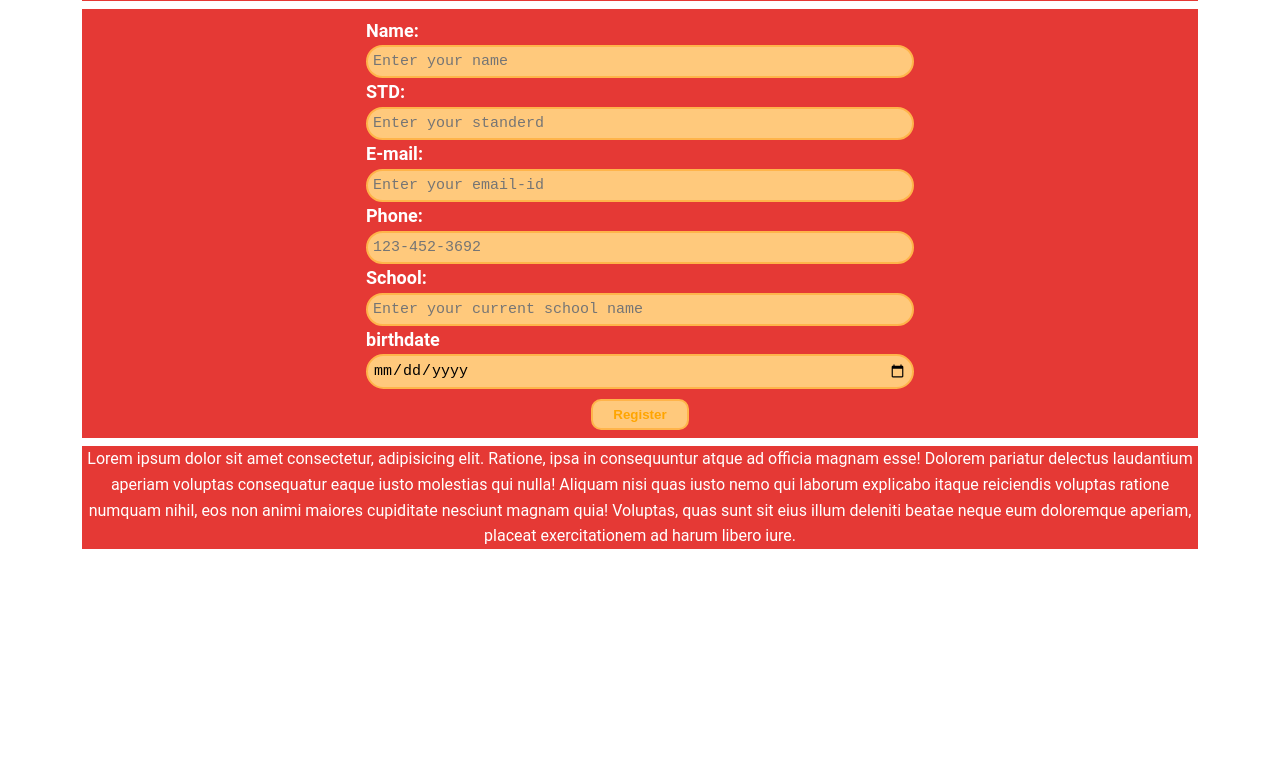
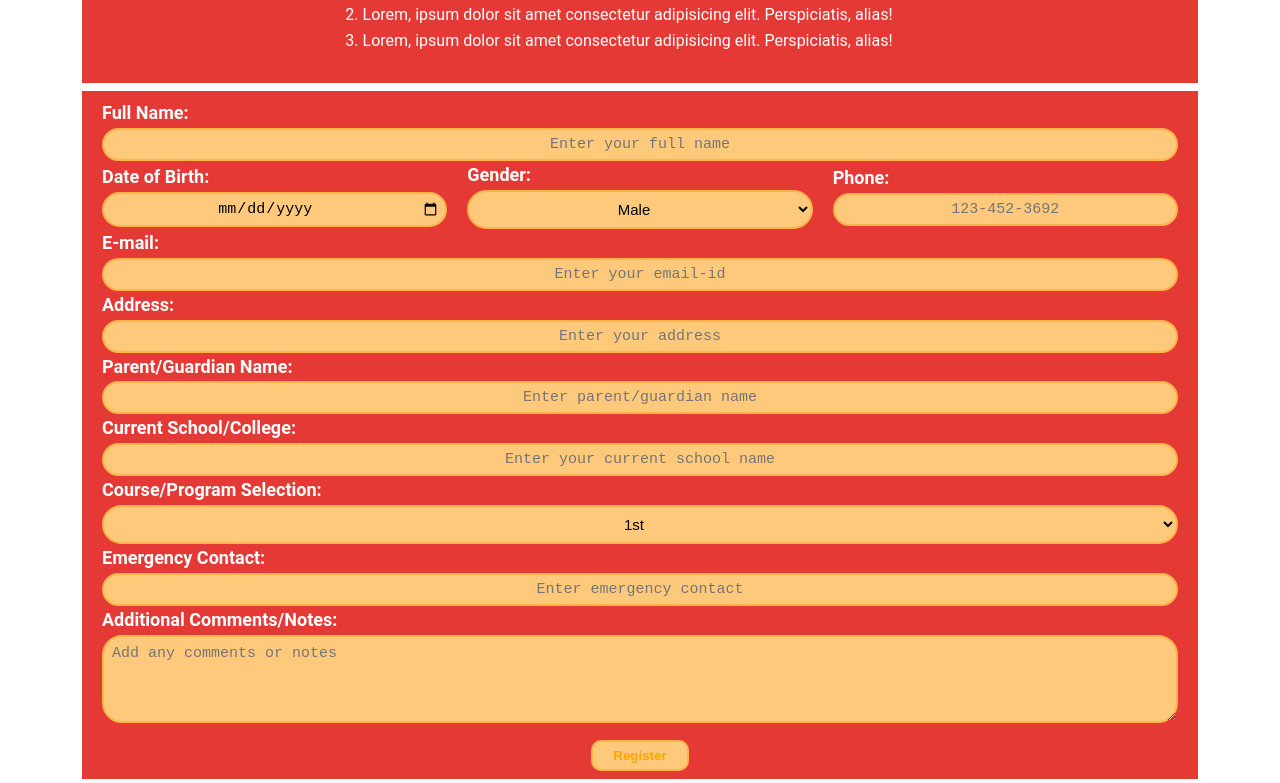
Before and after one commit to ShaniTheCoder/S.V.Academy, a plain HTML site: page HTML/Registration_form.html in a window 1280 px wide. Shown: the part 249-1032 px from the top of the page. Before the commit the page ends 838 px from the top, so only its background shows below. Drawn offline with Linux system fonts and the light colour scheme.

Commit message:
added more css to registration.html

```diff
--- a/HTML/Registration_form.html
+++ b/HTML/Registration_form.html
@@ -7,6 +7,7 @@
     <title>Registration form</title>
     <link rel="stylesheet" href="/css/style.css">
     <link rel="stylesheet" href="/css/Registration_form.css">
+    <link rel="shortcut icon" href="/image/logo.png" type="image/x-icon">
 </head>
 
 <body>
@@ -23,43 +24,124 @@
         </div>
         <div id="register"><a href="Registration_form.html">Register</a></div>
     </nav>
-    <main>
+    <main class="main">
         <div class="head">
-            <div class="logo">
-                <img src="/image/logo.png" alt="Academy_Logo">
+            <div class="segment">
+                <img src="/image/logo.png" alt="">
+                <h3>Register for S.V.Academy</h4>
             </div>
-            <div class="content">
-                <h2>S.V.Academy</h2>
-                <p>Register for s.v.academy</p>
+            <div>
+                <p>Note:
+                    1. Lorem, ipsum dolor sit amet consectetur adipisicing elit. Perspiciatis, alias!<br>
+                    2. Lorem, ipsum dolor sit amet consectetur adipisicing elit. Perspiciatis, alias!<br>
+                    3. Lorem, ipsum dolor sit amet consectetur adipisicing elit. Perspiciatis, alias!
+                </p>
             </div>
         </div>
 
         <div class="Form-content">
-            <form action="/PHP/data.php">
-                <label for="name">Name: </label>
-                <input type="text" name="student-name" id="name" placeholder="Enter your name">
-                <label for="standerd">STD:</label>
-                <input type="text" name="standerd" id="standerd" placeholder="Enter your standerd">
-                <label for="email">E-mail:</label>
-                <input type="email" name="email" id="email" placeholder="Enter your email-id">
-                <label for="phone">Phone:</label>
-                <input type="tel" name="phone" id="phone" placeholder="123-452-3692">
-                <label for="school">School:</label>
-                <input type="text" name="school" id="school" placeholder="Enter your current school name">
-                <label for="birthday">birthdate</label>
-                <input type="date" name="Bdate" id="birthday">
+            <form onsubmit="return postToGoogle();">
+
+                <!-- Full Name -->
+                <div class="form-group">
+                    <label class="label" for="name">Full Name:</label>
+                    <input type="text" name="entry.1944863926" id="name" placeholder="Enter your full name" required>
+                </div>
+                <div class="form-row">
+
+                    <!-- Date of Birth -->
+                    <div class="form-group">
+                        <label class="label" for="birthday">Date of Birth:</label>
+                        <input type="date" name="entry.1156770680" id="birthday" required>
+                    </div>
+
+                    <!-- Gender -->
+                    <div class="form-group">
+                        <label class="label" for="gender">Gender:</label>
+                        <select name="entry.1614667268" id="gender" required>
+                            <option value="male">Male</option>
+                            <option value="female">Female</option>
+                            <option value="other">Other</option>
+                        </select>
+                    </div>
+
+                    <!-- Contact Information -->
+                    <div class="form-group">
+                        <label class="label" for="phone">Phone:</label>
+                        <input type="tel" name="entry.152475250" id="phone" placeholder="123-452-3692" required>
+                    </div>
+                </div>
+                <div class="form-group">
+                    <label class="label" for="email">E-mail:</label>
+                    <input type="email" name="entry.2088708349" id="email" placeholder="Enter your email-id">
+                </div>
+
+
+
+                <!-- Address -->
+                <div class="form-group">
+                    <label class="label" for="address">Address:</label>
+                    <input type="text" name="entry.1408227433" id="address" placeholder="Enter your address" required>
+                </div>
+
+                <!-- Parent/Guardian Information -->
+                <div class="form-group">
+                    <label class="label" for="parent_guardian_name">Parent/Guardian Name:</label>
+                    <input type="text" name="entry.810018367" id="parent_guardian_name"
+                        placeholder="Enter parent/guardian name" required>
+                </div>
+
+                <!-- Educational Background -->
+                <div class="form-group">
+                    <label class="label" for="school">Current School/College:</label>
+                    <input type="text" name="entry.36742300" id="school" placeholder="Enter your current school name"
+                        required>
+                </div>
+
+                <!-- Course/Program Selection -->
+                <div class="form-group">
+                    <label class="label" for="course">Course/Program Selection:</label>
+                    <select name="entry.723413762" id="course" required>
+                        <option value="course1">1<sup>st</sup></option>
+                        <option value="course2">2<sup>nd</sup></option>
+                        <option value="course3">3<sup>rd</sup></option>
+                        <option value="course4">4<sup>th</sup></option>
+                        <option value="course5">5<sup>th</sup></option>
+                        <option value="course6">6<sup>th</sup></option>
+                        <option value="course7">7<sup>th</sup></option>
+                        <option value="course8">8<sup>th</sup></option>
+                        <option value="course9">9<sup>th</sup></option>
+                        <option value="course10">10<sup>th</sup></option>
+                        <option value="course11">11<sup>th</sup></option>
+                        <option value="course12">12<sup>th</sup></option>
+                        <option value="course13">NEET</option>
+
+                    </select>
+                </div>
+
+                <!-- Emergency Contact -->
+                <div class="form-group">
+                    <label class="label" for="emergency-contact">Emergency Contact:</label>
+                    <input type="text" name="entry.1505471079" id="emergency-contact"
+                        placeholder="Enter emergency contact">
+                </div>
+
+                <!-- Additional Comments/Notes -->
+                <div class="form-group">
+                    <label class="label" for="comments">Additional Comments/Notes:</label>
+                    <textarea name="entry.1328058885" id="comments" rows="4"
+                        placeholder="Add any comments or notes"></textarea>
+                </div>
+
+                <!-- Submit Button -->
                 <button type="submit">Register</button>
             </form>
         </div>
+
         <div class="foot">
-            <p>Lorem ipsum dolor sit amet consectetur, adipisicing elit. Ratione, ipsa in consequuntur atque ad officia
-                magnam esse! Dolorem pariatur delectus laudantium aperiam voluptas consequatur eaque iusto molestias qui
-                nulla! Aliquam nisi quas iusto nemo qui laborum explicabo itaque reiciendis voluptas ratione numquam
-                nihil, eos non animi maiores cupiditate nesciunt magnam quia! Voluptas, quas sunt sit eius illum
-                deleniti beatae neque eum doloremque aperiam, placeat exercitationem ad harum libero iure.</p>
+            <!-- Footer content -->
         </div>
     </main>
-
 
 
 </body>
--- a/css/Registration_form.css
+++ b/css/Registration_form.css
@@ -10,13 +10,19 @@
   color: white;
   width: 90%;
   margin: auto;
-  text-align: center;
   margin-top: 8px;
 }
 .head {
   display: flex;
   align-items: center;
+  flex-direction: column;
   padding: 10px 20px;
+  justify-content: center;
+}
+.head .segment {
+  display: flex;
+  flex-direction: row;
+  align-items: center;
 }
 form {
   display: flex;
@@ -25,7 +31,7 @@ form {
 }
 main .Form-content label,
 input {
-  width: 50%;
+  width: 100%;
   margin: auto;
 }
 main .Form-content input {
@@ -57,15 +63,64 @@ main .Form-content button:hover {
   background-color: #ffb44a;
   border: 2px solid #ffc97c;
 }
-main .Form-content label {
+.label {
   text-align: left;
 }
 .content {
   flex-grow: 1;
 }
-.head .logo img {
+.head img {
   height: 100px;
   width: 100px;
-  position: relative;
-  left: 100%;
 }
+/* Additional form styles */
+.main .Form-content .form-group {
+  margin: 15px 0;
+}
+.main .Form-content .form-group input,
+select {
+  text-align: center;
+}
+
+.main .Form-content select {
+  width: 100%;
+  padding: 8px;
+  font-size: 15px;
+  border: 2px solid #ffb44a;
+  border-radius: 20px;
+  background-color: #ffc97c;
+}
+
+.main .Form-content textarea {
+  width: 100%;
+  padding: 8px;
+  font-size: 15px;
+  border: 2px solid #ffb44a;
+  border-radius: 20px;
+  background-color: #ffc97c;
+  resize: vertical;
+}
+
+/* Additional form styles */
+.main .Form-content .form-row {
+  display: flex;
+  justify-content: space-between;
+  align-items: center;
+}
+
+.main .Form-content .form-group {
+  flex: 1;
+  margin: 0 10px;
+}
+@media screen and (max-width: 768px) {
+  .main .Form-content .form-row {
+    flex-direction: column; /* Stack fields vertically */
+  }
+
+  .main .Form-content .form-group {
+    margin: 10px 0; /* Add some vertical spacing between fields */
+  }
+  .main .Form-content .form-row .form-group {
+    width: 100%;
+  }
+}
```
Also changed, not shown: HTML/about.html (+1 -0 lines), HTML/contact.html (+1 -0 lines), HTML/course.html (+1 -0 lines), HTML/note.html (+1 -0 lines), index.html (+1 -1 lines), 1 other file.
